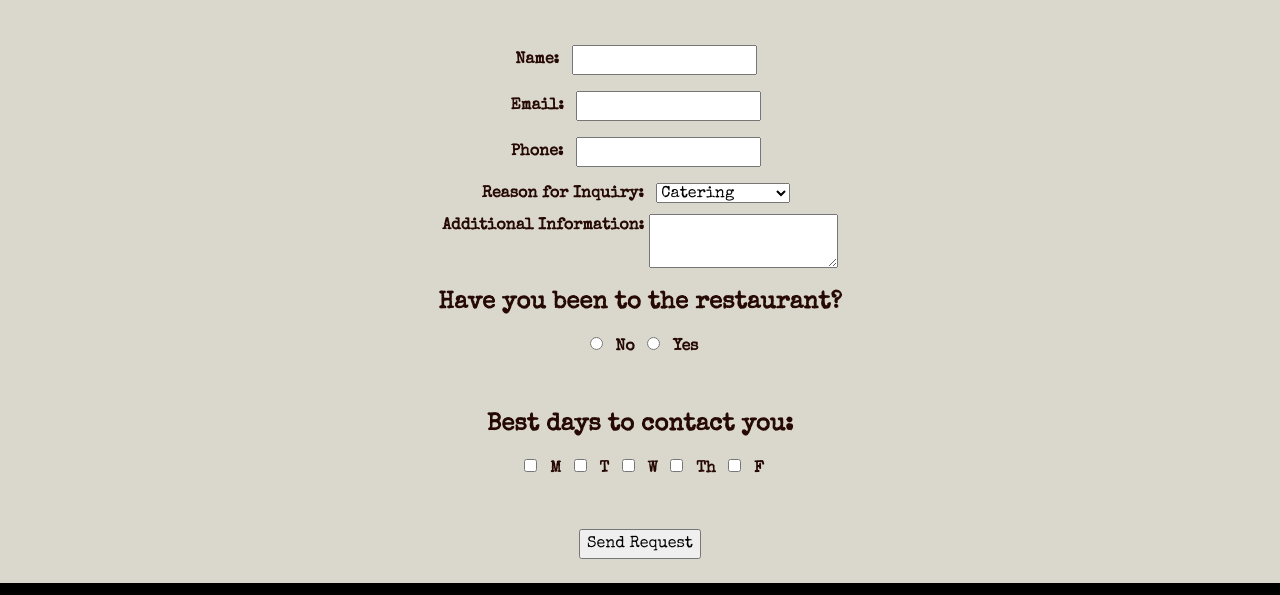
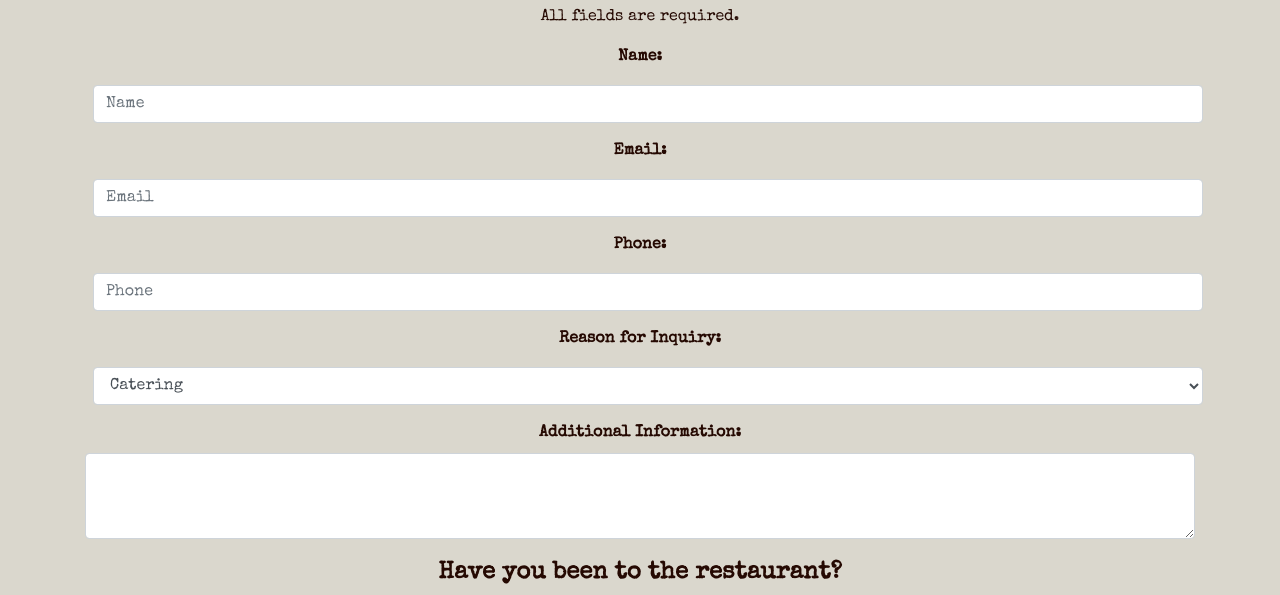
Before and after one commit to LefseTime/Piles-Of-Meat-Bootstrap, a plain HTML site: page contact.html in a window 1280 px wide. Shown: the part 347-942 px from the top of the page. Drawn offline with nearby package versions, Linux system fonts and the light colour scheme.

Commit message:
obnoxious validation popups

```diff
--- a/contact.html
+++ b/contact.html
@@ -28,7 +28,7 @@ Last modified: 11-6-18
         h2 {
             font-weight: bold;
             font-size: 2.5em;
-            margin: 1em 0 1em 0;
+            margin: 1em 0 .2em 0;
             color: rgba(102, 0, 0, 1);
         }
         section {
@@ -58,51 +58,108 @@ Last modified: 11-6-18
     </nav>
 
 
+    <div class="container">
         <section style="text-align: center">
             <h2>Contact</h2>
+            <p>All fields are required.</p>
+            <form name="contact" onsubmit="validate();">
+                <div class="form-group">
                     <label for="name">Name:</label>
-            <input type="text" id="name" name="name"><br />
+                    <input type="text" class="form-control" id="name" placeholder="Name">
+                </div>
+                <div class="form-group">
                     <label for="email">Email:</label>
-            <input type="text" id="email" name="email"><br />
+                    <input type="text" class="form-control" id="email" name="email" placeholder="Email">
+                </div>
+                <div class="form-group">
                     <label for="phone">Phone:</label>
-            <input type="text" id="phone" name="phone"><br />
+                    <input type="text" class="form-control" id="phone" name="phone" placeholder="Phone">
+                </div>
+                <div class="form-group">
                     <label for="reason">Reason for Inquiry:</label>
-            <select id="reason" name="reason">
+                    <select id="reason" name="reason" class="form-control">
                         <option value="catering" selected>Catering</option>
                         <option value="party">Private Party</option>
                         <option value="feedback">Feedback</option>
                         <option value="other">Other</option>
-            </select><br />
-            <label for="info" style="vertical-align: top">Additional Information:</label>
-            <textarea id="info" name="info"></textarea><br />
+                    </select>
+                </div>
+                <div class="form-group">
+                    <label for="info">Additional Information:</label>
+                    <textarea id="info" name="info" class="form-control" rows="3"></textarea>
+                </div>
                 <fieldset>
                     <legend>Have you been to the restaurant?</legend>
-                <input type="radio" id="choice1" name="questionnaire" value="no">
-                <label for="choice1">No</label>
-                <input type="radio" id="choice2" name="questionnaire" value="yes">
-                <label for="choice2">Yes</label>
-            </fieldset><br />
+                    <div class="form-check form-check-inline">
+                        <input class="form-check-input" type="radio" name="questionnaire" id="choice1" value="no">
+                        <label class="form-check-label" for="choice1">No</label>
+                    </div>
+                    <div class="form-check form-check-inline">
+                        <input class="form-check-input" type="radio" name="questionnaire" id="choice2" value="yes">
+                        <label class="form-check-label" for="choice2">Yes</label>
+                    </div>
+                </fieldset>
                 <fieldset>
                     <legend>Best days to contact you:</legend>
-                <input type="checkbox" id="monday" name="monday" value="monday">
-                <label for="monday">M</label>
-                <input type="checkbox" id="tuesday" name="tuesday" value="tuesday">
-                <label for="tuesday">T</label>
-                <input type="checkbox" id="wednesday" name="wednesday" value="wednesday">
-                <label for="wednesday">W</label>
-                <input type="checkbox" id="thursday" name="thursday" value="thursday">
-                <label for="thursday">Th</label>
-                <input type="checkbox" id="friday" name="friday" value="friday">
-                <label for="friday">F</label>
-            </fieldset><br />
+                    <div class="form-check form-check-inline">
+                        <input class="form-check-input" type="checkbox" id="monday" value="monday">
+                        <label class="form-check-label" for="monday">M</label>
+                    </div>
+                    <div class="form-check form-check-inline">
+                        <input class="form-check-input" type="checkbox" id="tuesday" value="tuesday">
+                        <label class="form-check-label" for="tuesday">T</label>
+                    </div>
+                    <div class="form-check form-check-inline">
+                        <input class="form-check-input" type="checkbox" id="wednesday" value="wednesday">
+                        <label class="form-check-label" for="wednesday">W</label>
+                    </div>
+                    <div class="form-check form-check-inline">
+                        <input class="form-check-input" type="checkbox" id="thursday" value="thursday">
+                        <label class="form-check-label" for="thursday">Th</label>
+                    </div>
+                    <div class="form-check form-check-inline">
+                        <input class="form-check-input" type="checkbox" id="friday" value="friday">
+                        <label class="form-check-label" for="friday">F</label>
+                    </div>
+                </fieldset>
                 <input type="submit" name="submit" value="Send Request">
+            </form>
         </section>
+    </div>
 
 
     <footer>
         <p>5000 Hiawatha Ave, Minneapolis, MN, 55417</p>
         <p>867-5309</p>
     </footer>
+
+    <script>
+        function validate() {
+            if (document.forms.contact.name.value == "") {
+                alert("Give your name to usssssss.");
+                return false;
+            }
+            else if (document.forms.contact.email.value == "") {
+                alert("You must allow us to send piles of spam to your email.");
+                return false;
+            }
+            else if (document.forms.contact.phone.value == "") {
+                alert("We know you hate phones, but we demand a number regardless.");
+                return false;
+            }
+            else if (document.forms.contact.info.value == "") {
+                alert("Tell us what you want from us.");
+                return false;
+            }
+            else if (document.forms.contact.questionnaire.value == "") {
+                alert("Have you already visited us?");
+                return false;
+            }
+            else {
+                return true;
+            }
+        }
+    </script>
 
 
     <script src="https://code.jquery.com/jquery-3.3.1.slim.min.js" integrity="sha384-q8i/X+965DzO0rT7abK41JStQIAqVgRVzpbzo5smXKp4YfRvH+8abtTE1Pi6jizo"
```
Lines whose indentation alone changed are shown as unchanged.
